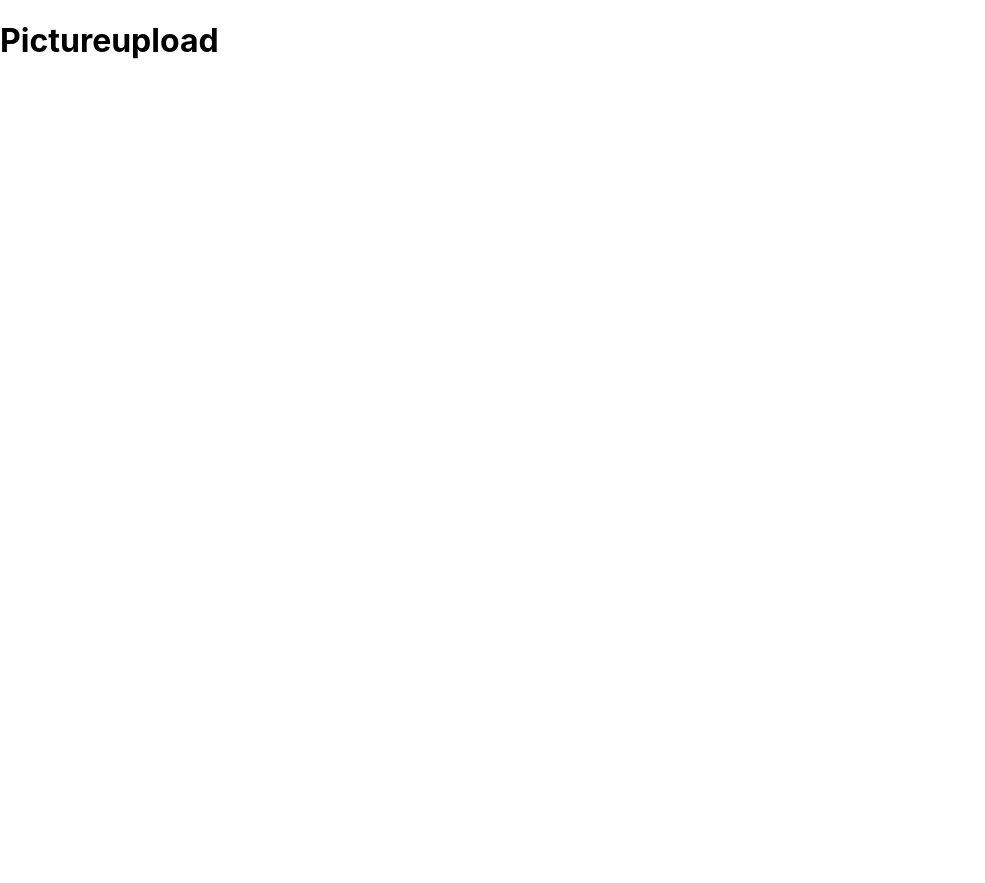
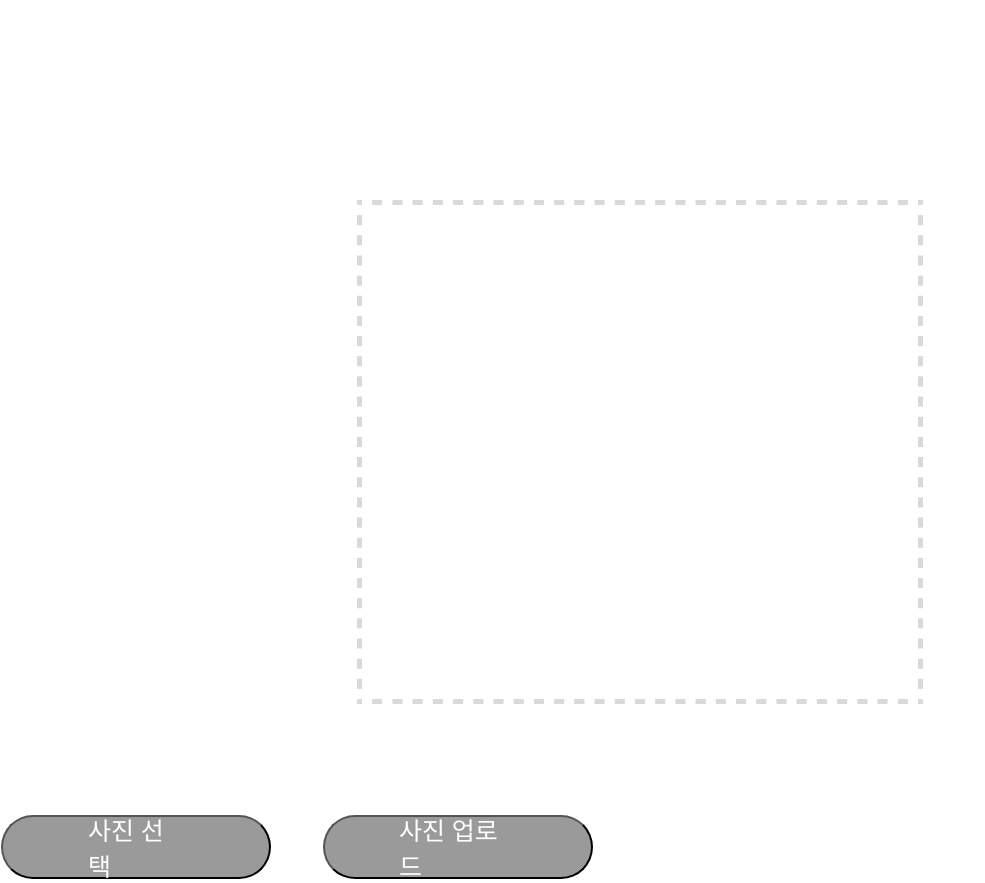
Before and after one commit to 2022-Summer-Bootcamp-Team-F/Face-Change, a React (Create React App) app in the folder frontend/: page /pictureupload in a window 1280 px wide. Shown: the whole page, without its empty margins (0-985 px from the left). Before the commit the page ends 800 px from the top, so only its background shows below. Built offline with nearby package versions, Linux system fonts and the light colour scheme.

Commit message:
feat: Pictureupload페이지 임시 설정

```diff
--- a/frontend/src/pages/Pictureupload.tsx
+++ b/frontend/src/pages/Pictureupload.tsx
@@ -1,9 +1,77 @@
 import React from "react";
+import styled from "styled-components";
+
+const Rectangle1 = styled.div`
+      width: 35.375rem;
+  height: 31.5rem;
+  margin: 0 auto;
+  padding: 12.5rem 6.063rem 4.875rem 6rem;
+`
+const Container = styled.div`
+    display:flex;
+`
+
+const ChoiceBtn = styled.button`
+width: 16.875rem;
+  height: 4rem;
+  margin: 2.063rem 1.625rem 0 0.063rem;
+  padding: 1.063rem 5.375rem 1.063rem 5.313rem;
+  border-radius: 50px;
+  background-color: #9a9a9a;
+
+  display: flex;
+  justify-content: center;
+  align-items: center;
+
+  font-family: Inter;
+  font-size: 1.563rem;
+  font-weight: 500;
+  font-stretch: normal;
+  font-style: normal;
+  line-height: normal;
+  letter-spacing: normal;
+  text-align: left;
+  color: #fff;
+`
+
+const UploadBtn = styled.button`
+      width: 16.875rem;
+  height: 4rem;
+  margin: 2.063rem 5.75rem 0 1.625rem;
+  padding: 1.063rem 4.625rem;
+  border-radius: 50px;
+  background-color: #9a9a9a;
+
+  display: flex;
+  justify-content: center;
+  align-items: center;
+
+  font-family: Inter;
+  font-size: 1.563rem;
+  font-weight: 500;
+  font-stretch: normal;
+  font-style: normal;
+  line-height: normal;
+  letter-spacing: normal;
+  text-align: left;
+  color: #fff;
+`
 
 export default function Pictureupload() {
     return(
-        <div>
-            <h1>Pictureupload</h1>
-        </div>
+        <><Rectangle1>
+            <img
+                className="Rectangle1"
+                alt="rectangle1"
+                src="images/Rectangle1.png" />
+        </Rectangle1>
+        <Container>
+                <ChoiceBtn>
+                    <p>사진 선택</p>
+                </ChoiceBtn>
+                <UploadBtn>
+                    <p>사진 업로드</p>
+                </UploadBtn>
+                </Container></>
     );
 }
```
Also changed, not shown: frontend/public/images/Rectangle1.png (added).
